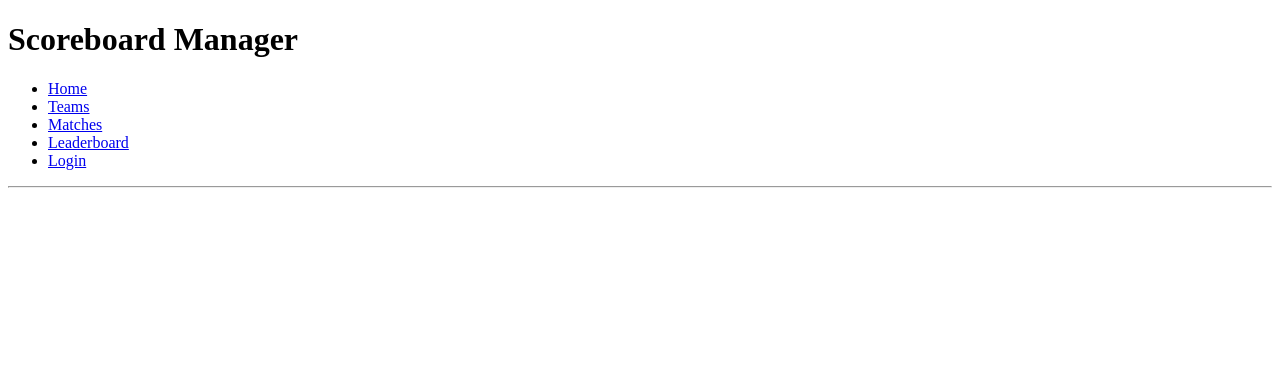
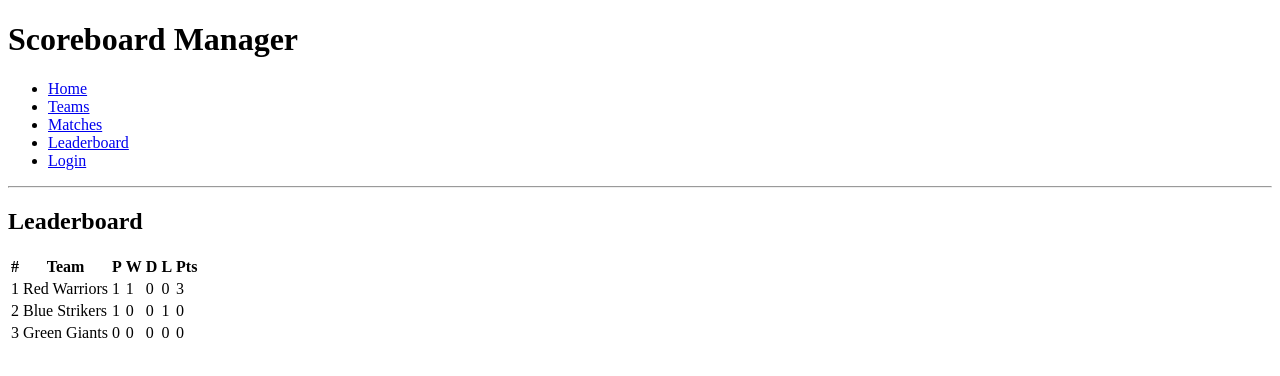
Before and after one commit to not-Lucifer/Scoreboard-Manager, a React (Vite) app in the folder frontend/: page /leaderboard in a window 1280 px wide. Shown: the top 376 px of the page. Built offline with nearby package versions, Linux system fonts and the light colour scheme.

Commit message:
leaderboard

```diff
--- a/frontend/src/App.jsx
+++ b/frontend/src/App.jsx
@@ -6,6 +6,7 @@ import Teams from './pages/Teams'
 import TeamDetails from './pages/TeamDetails'
 import Matches from './pages/Matches'
 import Scoreboard from './pages/Scoreboard'
+import Leaderboard from './pages/Leaderboard'
 import { teams as dummyTeams, matches as dummyMatches } from './data/dummy'
 
 function App() {
@@ -23,6 +24,7 @@ function App() {
         <Route path="/teams/:id" element={<TeamDetails teams={teams} setTeams={setTeams} />} />
         <Route path="/matches" element={<Matches teams={teams} matches={matches} setMatches={setMatches} />} />
         <Route path="/matches/:id" element={<Scoreboard teams={teams} matches={matches} setMatches={setMatches} />} />
+        <Route path="/leaderboard" element={<Leaderboard teams={teams} matches={matches} />} />
       </Routes>
     </div>
   )
--- /dev/null
+++ b/frontend/src/pages/Leaderboard.jsx
@@ -0,0 +1,58 @@
+function Leaderboard({ teams, matches }) {
+  // 3 pts win, 1 pt draw
+  const table = teams.map((t) => {
+    let played = 0
+    let won = 0
+    let drawn = 0
+    let lost = 0
+
+    matches.forEach((m) => {
+      if (m.status !== 'finished') return
+      if (m.teamA !== t.id && m.teamB !== t.id) return
+      played++
+      const mine = m.teamA === t.id ? m.scoreA : m.scoreB
+      const other = m.teamA === t.id ? m.scoreB : m.scoreA
+      if (mine > other) won++
+      else if (mine < other) lost++
+      else drawn++
+    })
+
+    return { id: t.id, name: t.name, played, won, drawn, lost, points: won * 3 + drawn }
+  })
+
+  table.sort((a, b) => b.points - a.points)
+
+  return (
+    <div>
+      <h2>Leaderboard</h2>
+      <table>
+        <thead>
+          <tr>
+            <th>#</th>
+            <th>Team</th>
+            <th>P</th>
+            <th>W</th>
+            <th>D</th>
+            <th>L</th>
+            <th>Pts</th>
+          </tr>
+        </thead>
+        <tbody>
+          {table.map((t, i) => (
+            <tr key={t.id}>
+              <td>{i + 1}</td>
+              <td>{t.name}</td>
+              <td>{t.played}</td>
+              <td>{t.won}</td>
+              <td>{t.drawn}</td>
+              <td>{t.lost}</td>
+              <td>{t.points}</td>
+            </tr>
+          ))}
+        </tbody>
+      </table>
+    </div>
+  )
+}
+
+export default Leaderboard
```
